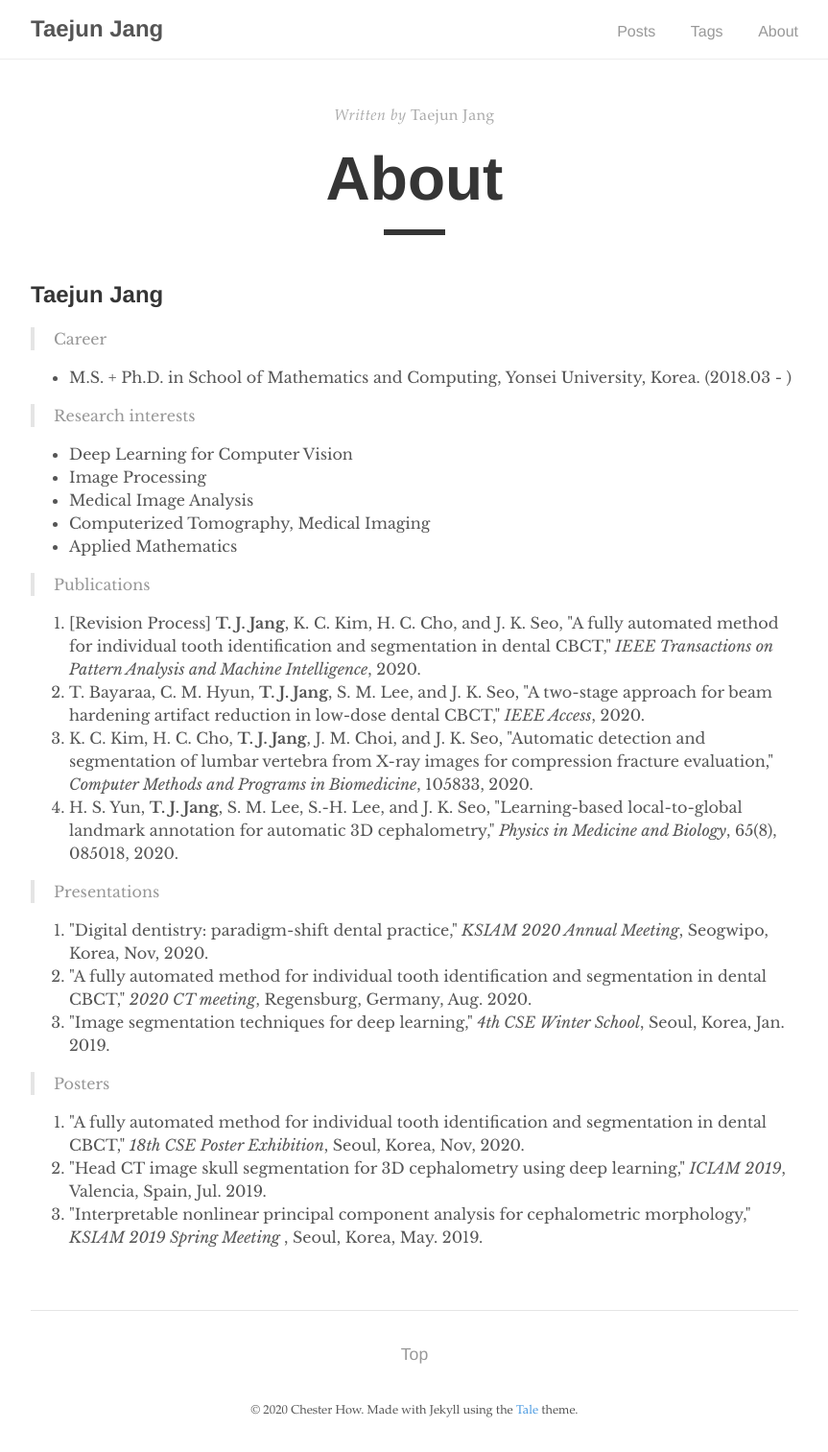
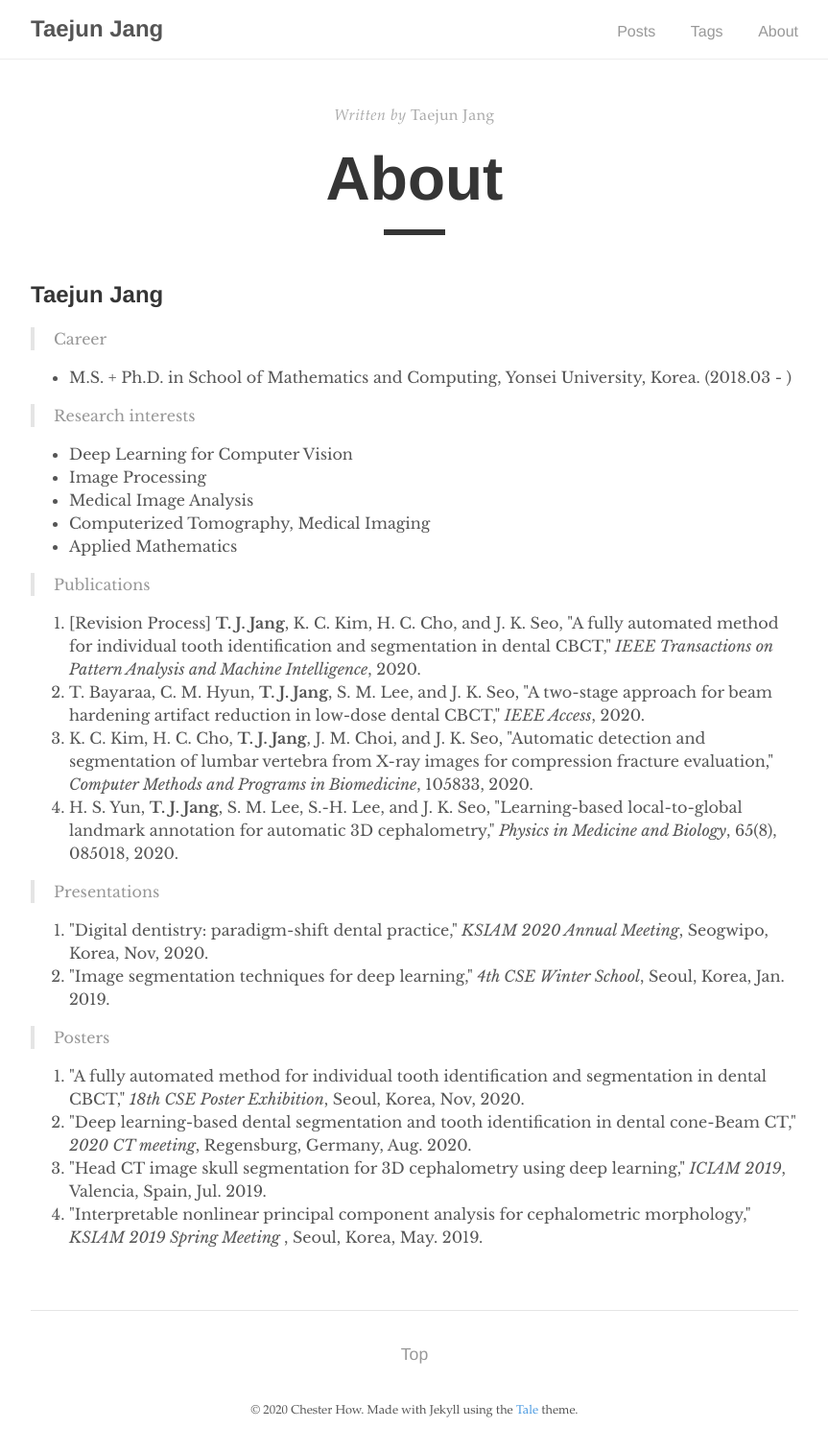
Before and after one commit to taejun-jang/taejun-jang.github.io, a Jekyll site: the page built from _pages/about.md, in a window 1280 px wide. Shown: the whole page at 96% size, without its empty margins (208-1071 px from the left). Built offline with Jekyll 4.4.1, drawn with Linux system fonts in a browser that asks for light colours.

Commit message:
Update about.md

```diff
--- a/_pages/about.md
+++ b/_pages/about.md
@@ -32,13 +32,13 @@ permalink: /about/
 > Presentations
 <ol>
 <li> "Digital dentistry: paradigm-shift dental practice," <em>KSIAM 2020 Annual Meeting</em>, Seogwipo, Korea, Nov, 2020. </li>
-<li> "A fully automated method for individual tooth identification and segmentation in dental CBCT," <em>2020 CT meeting</em>, Regensburg, Germany, Aug. 2020. </li>
 <li> "Image segmentation techniques for deep learning," <em>4th CSE Winter School</em>, Seoul, Korea, Jan. 2019. </li>
 </ol>
 
 > Posters
 <ol>
 <li> "A fully automated method for individual tooth identification and segmentation in dental CBCT," <em>18th CSE Poster Exhibition</em>, Seoul, Korea, Nov, 2020. </li>
+<li> "Deep learning-based dental segmentation and tooth identification in dental cone-Beam CT," <em>2020 CT meeting</em>, Regensburg, Germany, Aug. 2020. </li>
 <li> "Head CT image skull segmentation for 3D cephalometry using deep learning," <em>ICIAM 2019</em>, Valencia, Spain, Jul. 2019. </li>
 <li> "Interpretable nonlinear principal component analysis for cephalometric morphology," <em>KSIAM 2019 Spring Meeting </em>, Seoul, Korea, May. 2019. </li>
 </ol>
```
